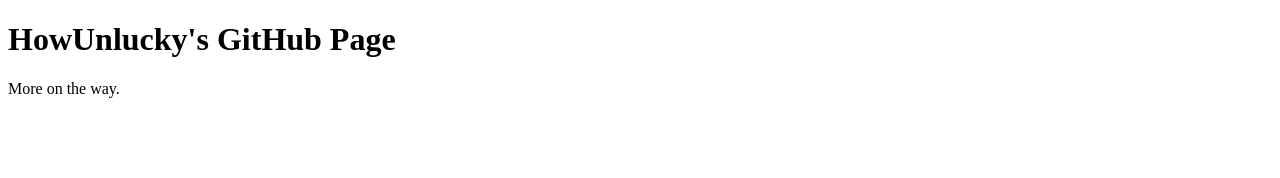
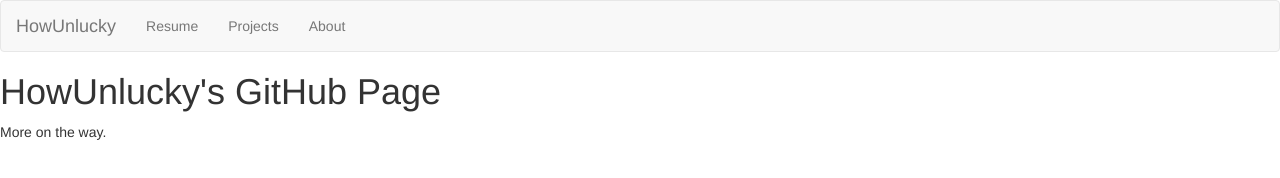
Before and after one commit to HowUnlucky/HowUnlucky.github.io, a plain HTML site: page index.html in a window 1280 px wide. Drawn offline with nearby package versions, Linux system fonts and the light colour scheme.

Commit message:
added nav

```diff
--- a/index.html
+++ b/index.html
@@ -3,8 +3,31 @@
   <head>
     <meta charset="utf-8">
     <title>HowUnlucky's GitHub Page</title>
+    <link href="https://maxcdn.bootstrapcdn.com/bootstrap/3.3.6/css/bootstrap.min.css" rel="stylesheet" integrity="sha256-7s5uDGW3AHqw6xtJmNNtr+OBRJUlgkNJEo78P4b0yRw= sha512-nNo+yCHEyn0smMxSswnf/OnX6/KwJuZTlNZBjauKhTK0c+zT+q5JOCx0UFhXQ6rJR9jg6Es8gPuD2uZcYDLqSw==" crossorigin="anonymous">
+    <script src="https://maxcdn.bootstrapcdn.com/bootstrap/3.3.6/js/bootstrap.min.js" integrity="sha256-KXn5puMvxCw+dAYznun+drMdG1IFl3agK0p/pqT9KAo= sha512-2e8qq0ETcfWRI4HJBzQiA3UoyFk6tbNyG+qSaIBZLyW9Xf3sWZHN/lxe9fTh1U45DpPf07yj94KsUHHWe4Yk1A==" crossorigin="anonymous"></script>
   </head>
   <body>
+    <nav class="navbar navbar-default">
+      <div class="container-fluid">
+        <div class="navbar-header">
+          <button type="button" class="navbar-toggle collapsed" data-toggle="collapse" data-target="#bs-example-navbar-collapse-1" aria-expanded="false">
+            <span class="sr-only"></span>
+            <span class="icon-bar"></span>
+            <span class="icon-bar"></span>
+            <span class="icon-bar"></span>
+          </button>
+          <a href="#" class="navbar-brand">HowUnlucky</a>
+        </div>
+
+        <div class="collapse navbar-collapse" id="bs-navbar-collapse-1">
+          <ul class="nav navbar-nav">
+            <li><a href="#">Resume</a></li>
+            <li><a href="#">Projects</a></li>
+            <li><a href="#">About</a></li>
+          </ul>
+        </div>
+      </div>
+    </nav>
     <h1>HowUnlucky's GitHub Page</h1>
     <p>
       More on the way.
```
Also changed, not shown: css/style.css (added).
